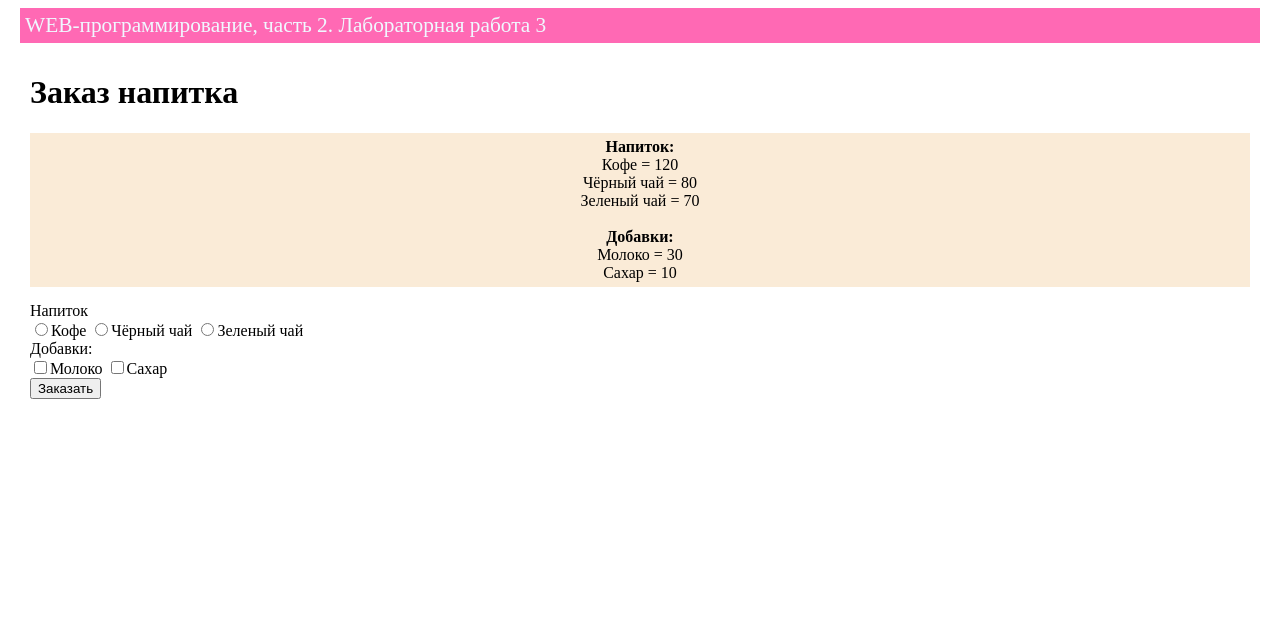
After one commit to ffuchi/web-programming-labs-2, a Flask app: page /lab3/order in a window 1280 px wide. The commit adds this page. Shown: the top 639 px of the page. Run offline with Flask 3, Linux system fonts and the light colour scheme.

Commit message:
заказ напитка

```diff
--- a/lab3.py
+++ b/lab3.py
@@ -5,6 +5,7 @@ lab3 = Blueprint('lab3',__name__)
 @lab3.route("/lab3/")
 def lab():
     return render_template('lab3.html')
+
 
 @lab3.route("/lab3/forml")
 def forml():
@@ -19,3 +20,31 @@ def forml():
 
     sex = request.args.get('sex')
     return render_template('form1.html', user=user, age=age, sex=sex, errors=errors)
+
+
+@lab3.route("/lab3/order")
+def order():
+    return render_template('order.html')
+
+@lab3.route("/lab3/pay")
+def pay():
+    price = 0
+    drink = request.args.get('drink')
+    if drink == 'cofee':
+        price = 120
+    elif drink == 'black-tea':
+       price = 80
+    else:
+       price = 70
+
+    if request.args.get('milk') == 'on':
+       price += 30
+    if request.args.get('sugar') == 'on':
+       price += 10
+
+    return render_template('pay.html', price = price)
+
+
+@lab3.route('/lab3/success')
+def success():
+        return render_template('thx.html')
--- a/static/main.css
+++ b/static/main.css
@@ -31,3 +31,10 @@ footer {
 .error {
     color: red;
 }
+
+.menu {
+    margin-bottom: 15px;
+    padding: 5px;
+    text-align:center;
+    background-color:antiquewhite;
+}
--- a/templates/lab3.html
+++ b/templates/lab3.html
@@ -9,6 +9,9 @@
         <li>
             <a href="/lab3/forml">Форма</a>
         </li>
+        <li>
+            <a href="/lab3/order">Заказ напитка</a>
+        </li>
     </ol>
 {% endblock %}
 
--- /dev/null
+++ b/templates/order.html
@@ -0,0 +1,44 @@
+{% extends "base.html" %}
+
+{% block lab %}Лабораторная работа 3{% endblock %}
+
+{% block main %}
+    <h1>Заказ напитка</h1>
+
+    <div class="menu">
+        <b>Напиток:</b> <br>
+        Кофе = 120<br>
+        Чёрный чай = 80<br>
+        Зеленый чай = 70  <br>
+        <br>
+        <b>Добавки:</b><br>
+        Молоко = 30<br>
+        Сахар = 10
+    </div>
+
+    <form action="/lab3/pay">
+        <div>Напиток</div>
+        <label>
+            <input type="radio" value="cofee" name="drink" cheсked>Кофе
+        </label>
+        <label>
+            <input type="radio" value="black-tea" name="drink" >Чёрный чай
+        </label>
+        <label>
+            <input type="radio" value="green-tea" name="drink" >Зеленый чай
+        </label>
+        <div>Добавки:</div>
+        <label>
+            <input type="checkbox" name="milk" cheked>Молоко
+        </label>
+        <label>
+            <input type="checkbox" name="sugar" cheked>Сахар
+        </label>
+
+        <div>
+            <button type="submit">Заказать</button>
+        </div>
+
+
+    </form>
+{% endblock %}
```
Also changed, not shown: templates/pay.html (added, +33 -0 lines), templates/thx.html (added, +12 -0 lines).
